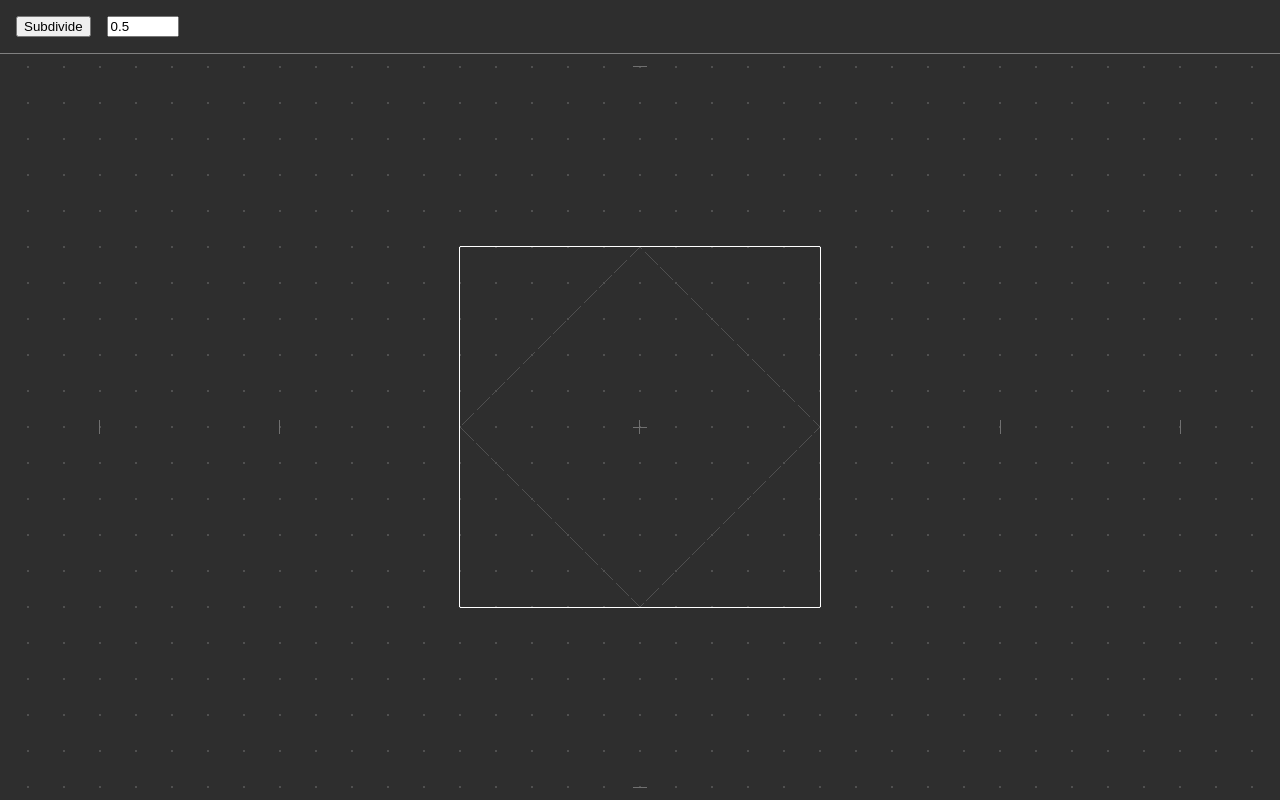
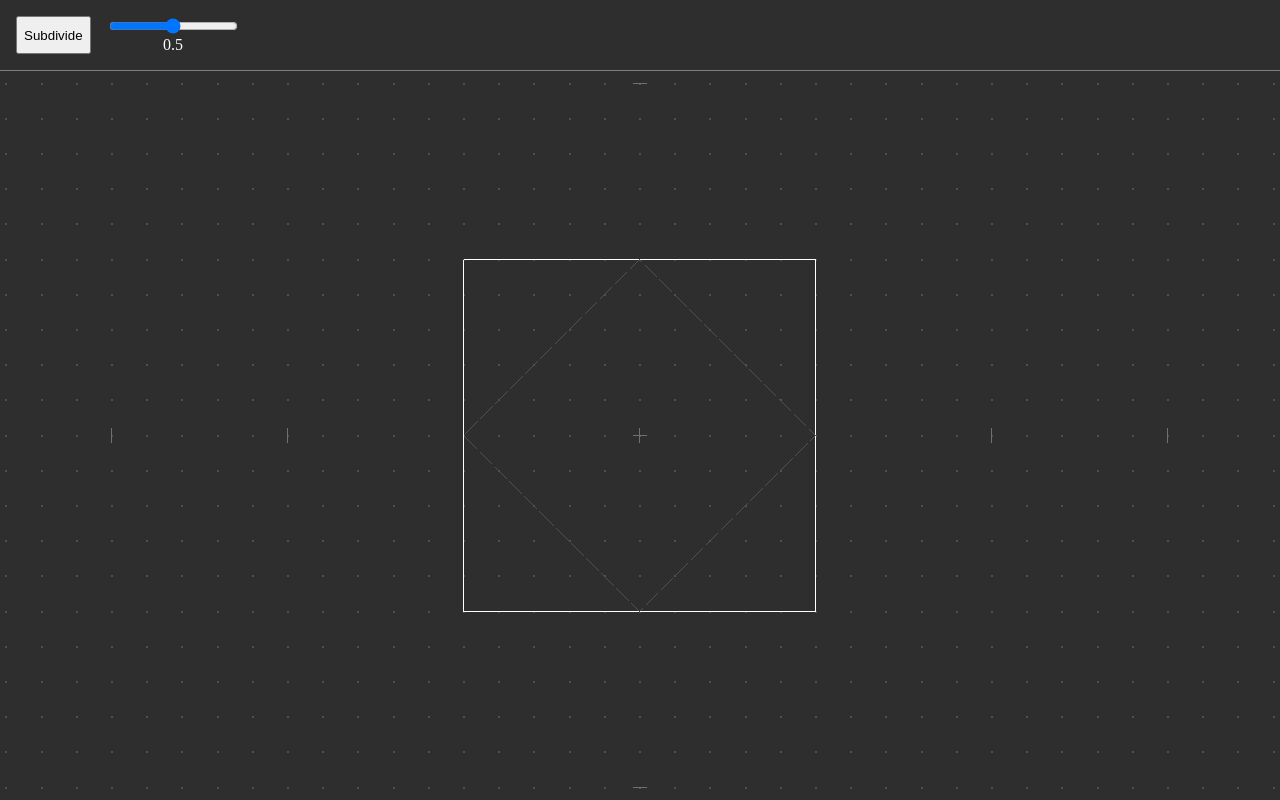
Before and after one commit to ianmelendez95/cgpp, a website built with Vite: page demo/subdivide.html in a window 1280 px wide. Built offline with nearby package versions, Linux system fonts and the light colour scheme.

Commit message:
better subdivision demo

```diff
--- a/demo/subdivide.html
+++ b/demo/subdivide.html
@@ -56,8 +56,19 @@
 <body>
   <div id="screen-container">
     <div id="toolbar">
-      <input id="toolbar-button-1" class="toolbar-input" value="Input 1"/>
-      <input id="toolbar-button-2" class="toolbar-input" value="Input 2"/>
+      <input id="subdivide-button" type="button" class="toolbar-input" value="Subdivide"/>
+      <div class="toolbar-input" style="display: flex; flex-direction: column; align-items: center;">
+        <input
+          id="alpha-range"
+          type="range"
+          class="toolbar-input"
+          value="0.5"
+          min="0"
+          max="1"
+          step="0.01"
+        />
+        <div id="alpha-display" style="color: #ffffff">0.5</div>
+      </div>
     </div>
     <canvas id="cgpp-canvas"></canvas>
   </div>
--- a/src/demo/subdivideDemo.ts
+++ b/src/demo/subdivideDemo.ts
@@ -27,6 +27,12 @@ export default function initSubdivideDemo() {
         subdivObj
     );
     threeContext.render();
+
+    onAlphaChange((newAlpha) => {
+        subdivMesh = mesh.subdividedManifold(newAlpha);
+        subdivObj.geometry.setFromPoints(subdivMesh.toPoints());
+        threeContext.render();
+    });
 
     onSubdivide(() => {
         mesh = subdivMesh;
@@ -58,16 +64,22 @@ function onSubdivide(callback: () => void) {
 }
 
 function getSubdivideEl(): HTMLInputElement {
-    return document.getElementById('toolbar-button-1')! as HTMLInputElement;
+    return document.getElementById('subdivide-button')! as HTMLInputElement;
 }
 
 function initAlphaEl() {
-    const input2 = getAlphaEl();
-    input2.value = '0.5';
-    input2.type = 'number';
-    input2.max = '1';
-    input2.min = '0';
-    input2.step = '0.05';
+    const alpha = getAlphaEl();
+
+    const alphaDisplay = document.getElementById('alpha-display')! as HTMLDivElement;
+    alpha.addEventListener('input', (event) => {
+        alphaDisplay.textContent = (event.target as HTMLInputElement).value;
+    });
+}
+
+function onAlphaChange(callback: (newAlpha: number) => void) {
+    getAlphaEl().addEventListener('input', (event) => {
+        callback(parseFloat((event.target as HTMLInputElement).value))
+    })
 }
 
 function readAlpha(): number {
@@ -75,7 +87,7 @@ function readAlpha(): number {
 }
 
 function getAlphaEl(): HTMLInputElement {
-    return document.getElementById('toolbar-button-2')! as HTMLInputElement;
+    return document.getElementById('alpha-range')! as HTMLInputElement;
 }
 
 function getSquareMesh(pos: Vector2, sideL: number): VertexEdge1DMesh {
```
